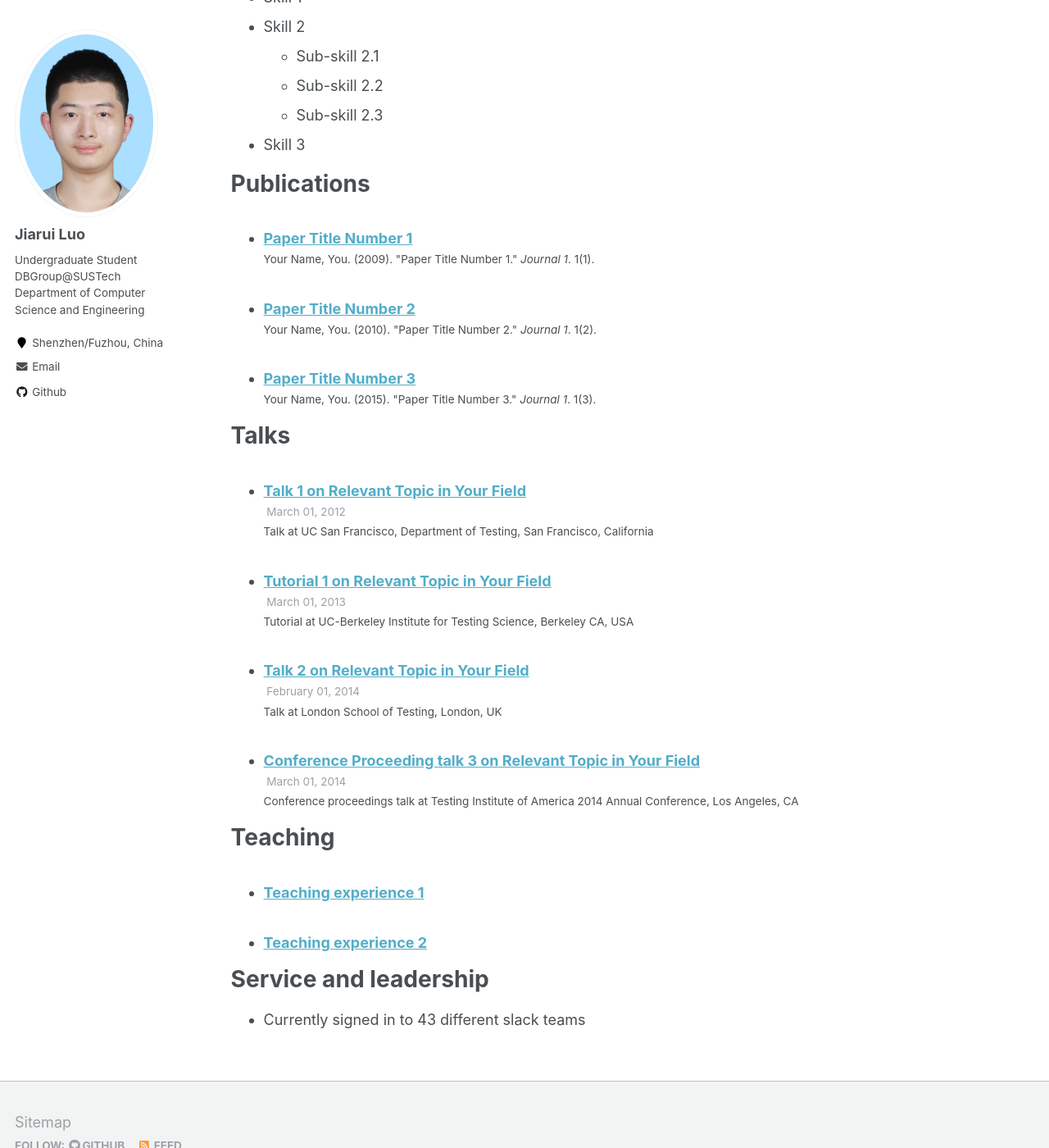
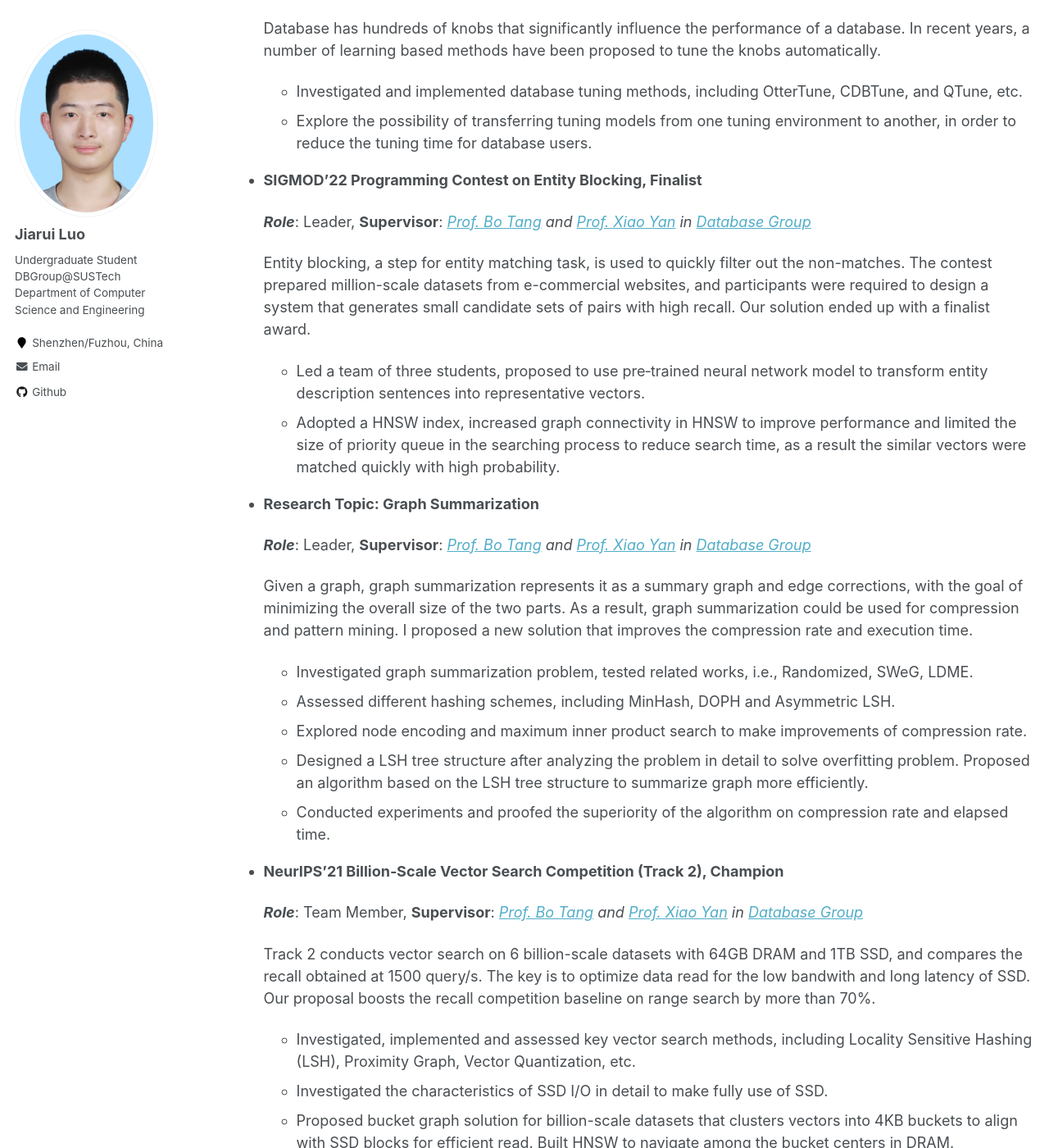
Before and after one commit to SpaceIshtar/SpaceIshtar.github.io, a Jekyll site: the page built from _pages/cv.md, in a window 1280 px wide and 1400 px high, scrolled down 747 px. Shown: the whole window at 82% size. Built offline with Jekyll 4.4.1, drawn with Linux system fonts in a browser that asks for light colours; some of the changed text lies outside the part shown.

Commit message:
test template 3

```diff
--- a/_data/navigation.yml
+++ b/_data/navigation.yml
@@ -3,8 +3,8 @@ main:
   - title: "Publications"
     url: /publications/
 
-  - title: "Talks"
-    url: /talks/
+  # - title: "Talks"
+  #   url: /talks/
 
   # - title: "Teaching"
   #   url: /teaching/
--- a/_pages/cv.md
+++ b/_pages/cv.md
@@ -11,49 +11,94 @@ redirect_from:
 
 Education
 ======
-* B.S. in GitHub, GitHub University, 2012
-* M.S. in Jekyll, GitHub University, 2014
-* Ph.D in Version Control Theory, GitHub University, 2018 (expected)
+* B.S. in Computer Science and Technology, Southern University of Science and Technology, _expected_ 2023
+* **GPA**: 3.94/4.00, **Rank**: 3/157
+* Key Courses: Probability and Statistics, Data Structure and Algorithm, Database Principles, Computer Architecture, Information Theory, Data Mining, Machine Learning
 
-Work experience
-======
-* Summer 2015: Research Assistant
-  * Github University
-  * Duties included: Tagging issues
-  * Supervisor: Professor Git
+# Research Interest
 
-* Fall 2015: Research Assistant
-  * Github University
-  * Duties included: Merging pull requests
-  * Supervisor: Professor Hub
+**System and algorithms for large-scale data**
 
-Skills
-======
-* Skill 1
-* Skill 2
-  * Sub-skill 2.1
-  * Sub-skill 2.2
-  * Sub-skill 2.3
-* Skill 3
+# PUBLICATIONS
 
-Publications
-======
   <ul>{% for post in site.publications %}
     {% include archive-single-cv.html %}
   {% endfor %}</ul>
 
-Talks
+Research Experience
 ======
-  <ul>{% for post in site.talks %}
-    {% include archive-single-talk-cv.html %}
-  {% endfor %}</ul>
+* **Research Topic: Learning Methods for Database Tuning**
 
-Teaching
+  ***Role***: Research Assistant, **Supervisor**: [*Prof. Guoliang Li*](http://dbgroup.cs.tsinghua.edu.cn/ligl/index.html) *in* [*Tsinghua Database Group*](http://dbgroup.cs.tsinghua.edu.cn/)
+
+  Database has hundreds of knobs that significantly influence the performance of a database. In recent years, a number of learning based methods have been proposed to tune the knobs automatically.
+
+  * Investigated and implemented database tuning methods, including OtterTune, CDBTune, and QTune, etc.
+  * Explore the possibility of transferring tuning models from one tuning environment to another, in order to reduce the tuning time for database users.
+
+* **SIGMOD’22 Programming Contest on Entity Blocking, Finalist**
+
+  ***Role***: Leader, **Supervisor**: [*Prof. Bo Tang*](https://acm.sustech.edu.cn/btang/) *and* [*Prof. Xiao Yan*](https://cse.sustech.edu.cn/faculty/~yanx/) *in* [*Database Group*](https://dbgroup-sustech.github.io/)
+
+  Entity blocking, a step for entity matching task, is used to quickly filter out the non-matches. The contest prepared million-scale datasets from e-commercial websites, and participants were required to design a system that generates small candidate sets of pairs with high recall. Our solution ended up with a finalist award.
+
+  * Led a team of three students, proposed to use pre‑trained neural network model to transform entity description sentences into representative vectors.
+  * Adopted a HNSW index, increased graph connectivity in HNSW to improve performance and limited the size of priority queue in the searching process to reduce search time, as a result the similar vectors were matched quickly with high probability.
+
+* **Research Topic: Graph Summarization**
+
+  ***Role***: Leader, **Supervisor**: [*Prof. Bo Tang*](https://acm.sustech.edu.cn/btang/) *and* [*Prof. Xiao Yan*](https://cse.sustech.edu.cn/faculty/~yanx/) *in* [*Database Group*](https://dbgroup-sustech.github.io/)
+
+  Given a graph, graph summarization represents it as a summary graph and edge corrections, with the goal of minimizing the overall size of the two parts. As a result, graph summarization could be used for compression and pattern mining. I proposed a new solution that improves the compression rate and execution time.
+
+  * Investigated graph summarization problem, tested related works, i.e., Randomized, SWeG, LDME.
+  * Assessed different hashing schemes, including MinHash, DOPH and Asymmetric LSH.
+  * Explored node encoding and maximum inner product search to make improvements of compression rate.
+  * Designed a LSH tree structure after analyzing the problem in detail to solve overfitting problem. Proposed an algorithm based on the LSH tree structure to summarize graph more efficiently.
+  * Conducted experiments and proofed the superiority of the algorithm on compression rate and elapsed time.
+
+* **NeurIPS’21 Billion‑Scale Vector Search Competition (Track 2), Champion**
+
+  ***Role***: Team Member, **Supervisor**: [*Prof. Bo Tang*](https://acm.sustech.edu.cn/btang/) *and* [*Prof. Xiao Yan*](https://cse.sustech.edu.cn/faculty/~yanx/) *in* [*Database Group*](https://dbgroup-sustech.github.io/)
+
+  Track 2 conducts vector search on 6 billion-scale datasets with 64GB DRAM and 1TB SSD, and compares the recall obtained at 1500 query/s. The key is to optimize data read for the low bandwith and long latency of SSD. Our proposal boosts the recall competition baseline on range search by more than 70%.
+
+  * Investigated, implemented and assessed key vector search methods, including Locality Sensitive Hashing (LSH), Proximity Graph, Vector Quantization, etc.
+  * Investigated the characteristics of SSD I/O in detail to make fully use of SSD.
+  * Proposed bucket graph solution for billion-scale datasets that clusters vectors into 4KB buckets to align with SSD blocks for efficient read. Built HNSW to navigate among the bucket centers in DRAM.
+  * Implemented scalar quantization for read reduction, HNSW for bucket center search and Python‑C++ interfaces that connected our implementation with the competition test environment.
+  * Conducted experiments to verify the superiority of our solution, which boosts the recall of competition baseline on range search by more than 70%.
+  * Applied our solution to Milvus, a cloud-native vector database system, which has been adopted by many enterprises including Tencent, ebay and NVIDIA.
+  * Published a paper that describes our solution on VLDB 2022 conference about the system.
+Teaching Experience
 ======
-  <ul>{% for post in site.teaching %}
-    {% include archive-single-cv.html %}
-  {% endfor %}</ul>
 
-Service and leadership
+**Southern University of Science and Technology**
+
+***Role***: Teaching Assistant
+
+* Machine Learning, Fall 2022 by [Professor Qi Hao](https://cse.sustech.edu.cn/faculty/~haoq/)
+  * Created and maintained an online judge system
+  * Helped international students in the lab and after lectures
+
+* Discrete Math, Spring 2021 by [Professor Adam Ghandar](https://adelaide.academia.edu/AdamGhandar)
+  * Helped develop assignments
+  * Answered questions after lectures
+  * Graded assignments and midterm exams
+
+# HONORS & AWARDS
+
+* **Chinese National Scholarship**, 2022
+* **Finalist**, SIGMOD'22 Programming Contest on Entity Blocking, 2022
+* **Honorable Mention**, The International Mathematical Contest in Modeling, 2022
+* **Champion**, NeurIPS'21 Billion-Scale Vector Search Competition, 2021
+* **3rd Prize**, University Merit Student Scholarship, 2021
+* **2nd Prize**, College ACM Contest, 2020
+* **2nd Prize**, University Merit Student Scholarship, 2020
+
+Skills & Tools
 ======
-* Currently signed in to 43 different slack teams
+
+* **Programming Languages:** Java, C/C++, Python, SQL, Matlab, Verilog HDL
+* **English Proficiency**: IELTS (7.5), TOEFL iBT (105), GRE General Test (325)
+* **Tools**: Jetbrains (IntelliJ IDEA, Clion, PyCharm, DataGrip), VSCode, Jupyter Notebook, Unity, Ubuntu
--- a/_publications/2009-10-01-paper-title-number-1.md
+++ /dev/null
@@ -1,15 +0,0 @@
----
-title: "Paper Title Number 1"
-collection: publications
-permalink: /publication/2009-10-01-paper-title-number-1
-excerpt: 'This paper is about the number 1. The number 2 is left for future work.'
-date: 2009-10-01
-venue: 'Journal 1'
-paperurl: 'http://academicpages.github.io/files/paper1.pdf'
-citation: 'Your Name, You. (2009). &quot;Paper Title Number 1.&quot; <i>Journal 1</i>. 1(1).'
----
-This paper is about the number 1. The number 2 is left for future work.
-
-[Download paper here](http://academicpages.github.io/files/paper1.pdf)
-
-Recommended citation: Your Name, You. (2009). "Paper Title Number 1." <i>Journal 1</i>. 1(1).
--- a/_publications/2010-10-01-paper-title-number-2.md
+++ /dev/null
@@ -1,15 +0,0 @@
----
-title: "Paper Title Number 2"
-collection: publications
-permalink: /publication/2010-10-01-paper-title-number-2
-excerpt: 'This paper is about the number 2. The number 3 is left for future work.'
-date: 2010-10-01
-venue: 'Journal 1'
-paperurl: 'http://academicpages.github.io/files/paper2.pdf'
-citation: 'Your Name, You. (2010). &quot;Paper Title Number 2.&quot; <i>Journal 1</i>. 1(2).'
----
-This paper is about the number 2. The number 3 is left for future work.
-
-[Download paper here](http://academicpages.github.io/files/paper2.pdf)
-
-Recommended citation: Your Name, You. (2010). "Paper Title Number 2." <i>Journal 1</i>. 1(2).
--- a/_publications/2015-10-01-paper-title-number-3.md
+++ /dev/null
@@ -1,15 +0,0 @@
----
-title: "Paper Title Number 3"
-collection: publications
-permalink: /publication/2015-10-01-paper-title-number-3
-excerpt: 'This paper is about the number 3. The number 4 is left for future work.'
-date: 2015-10-01
-venue: 'Journal 1'
-paperurl: 'http://academicpages.github.io/files/paper3.pdf'
-citation: 'Your Name, You. (2015). &quot;Paper Title Number 3.&quot; <i>Journal 1</i>. 1(3).'
----
-This paper is about the number 3. The number 4 is left for future work.
-
-[Download paper here](http://academicpages.github.io/files/paper3.pdf)
-
-Recommended citation: Your Name, You. (2015). "Paper Title Number 3." <i>Journal 1</i>. 1(3).
```
Also changed, not shown: _publications/Manu.md (added, +15 -0 lines).
